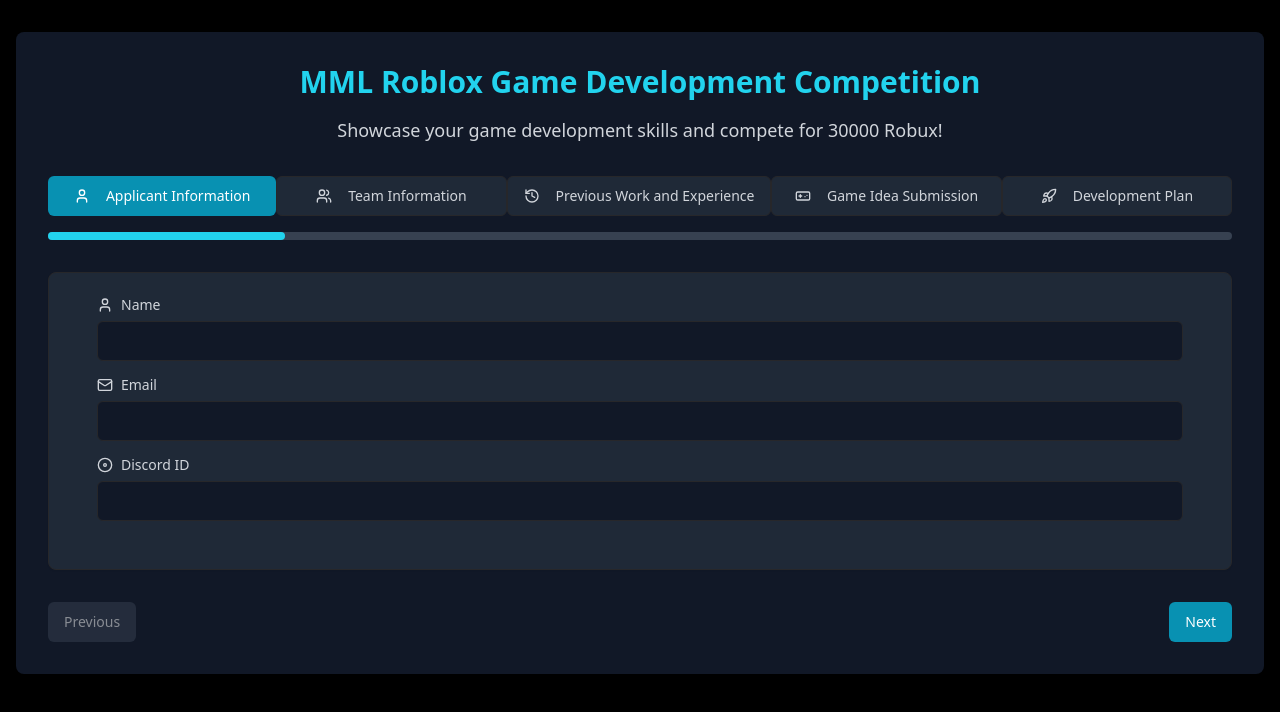
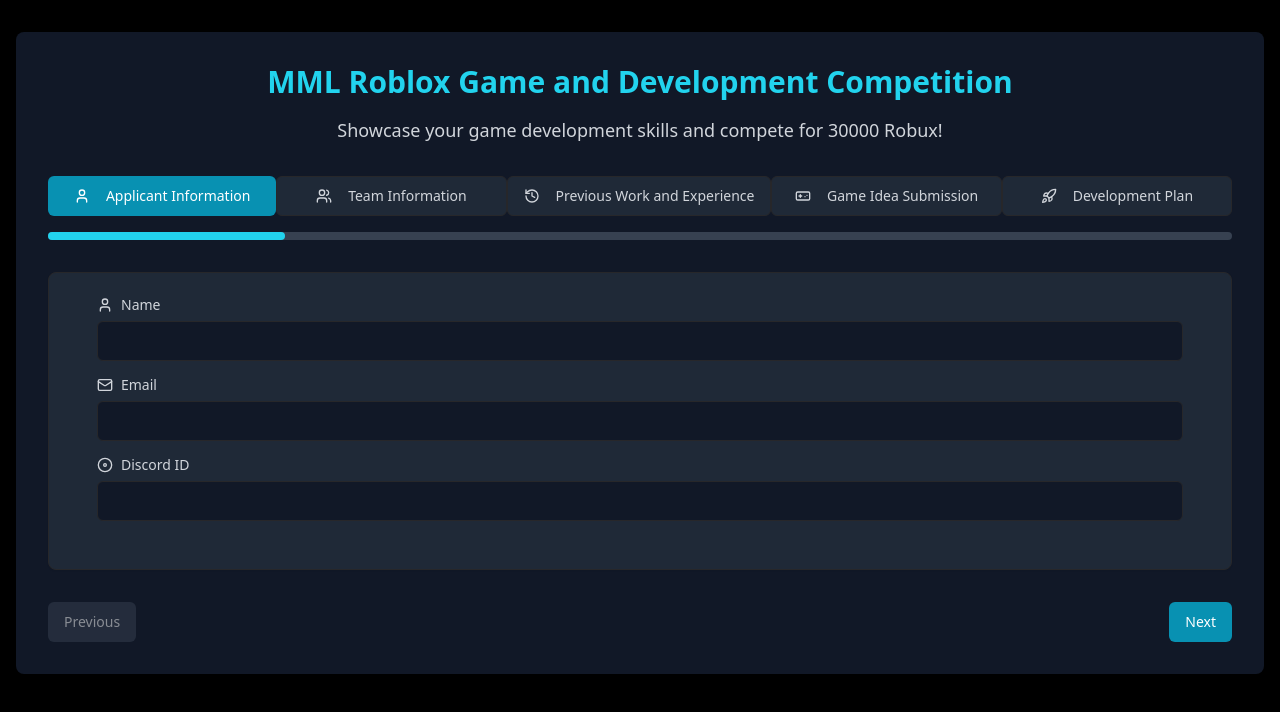
Before and after one commit to ardylee-mml/mml-competition-form, a Next.js app: page / in a window 1280 px wide. Shown: the top 712 px of the page. Built offline with nearby package versions, Linux system fonts and the light colour scheme.

Commit message:
Update page.tsx

```diff
--- a/app/page.tsx
+++ b/app/page.tsx
@@ -5,7 +5,7 @@ export default function Home() {
     <div className="min-h-screen bg-black">
       <main className="container mx-auto px-4 py-8">
         <div className="bg-gray-900 rounded-lg shadow-lg p-8 mb-8">
-          <h1 className="text-3xl font-bold mb-4 text-center text-cyan-400">MML Roblox Game Development Competition</h1>
+          <h1 className="text-3xl font-bold mb-4 text-center text-cyan-400">MML Roblox Game and Development Competition</h1>
           <p className="text-lg text-center mb-8 text-gray-300">
             Showcase your game development skills and compete for 30000 Robux!
           </p>
```
